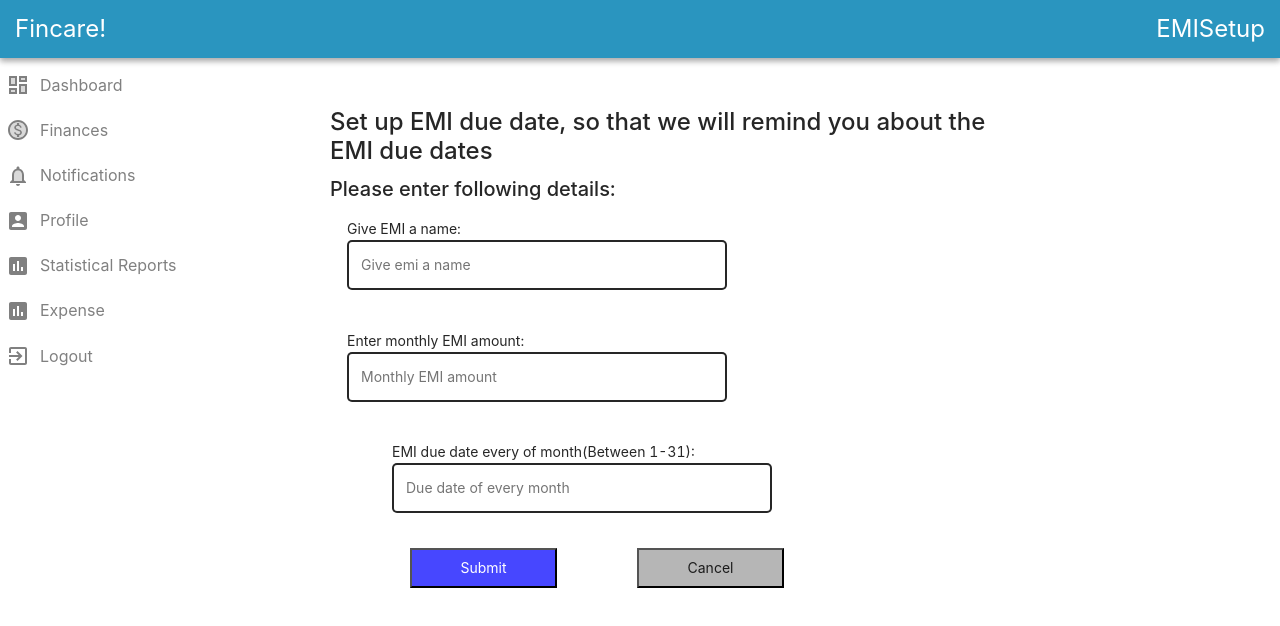
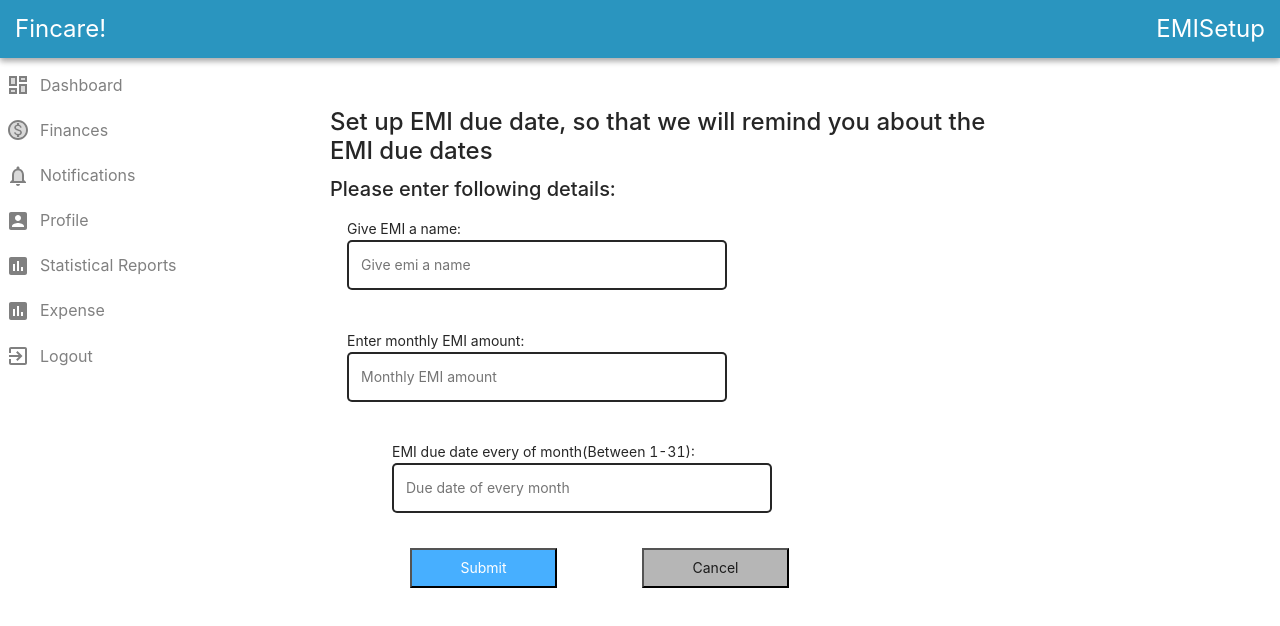
Before and after one commit to dhruvPatel-CSCI5709/group7_s21, a React (Create React App) app: page /notifications in a window 1280 px wide. Shown: the top 626 px of the page. Built offline with nearby package versions, Linux system fonts and the light colour scheme; sample sign-in values are in the browser's storage.

Commit message:
Added css property for buttons in emi page

```diff
--- a/src/components/notification/emi_setup.css
+++ b/src/components/notification/emi_setup.css
@@ -57,17 +57,17 @@
 }
 
 .submit-button input {
-    position: center;
-    margin-left: 0px;
+    position: relative;
+
     width: 25%;
     height: 40px;
-    background-color: #4747ff;
+    background-color: #47afff;
     color: white;
 }
 
 .submit-button button {
-    margin-left: 80px;
-    position: center;
+    margin-left: 85px;
+    position: relative;
     width: 25%;
     height: 40px;
     background-color: #b6b6b6;
```
